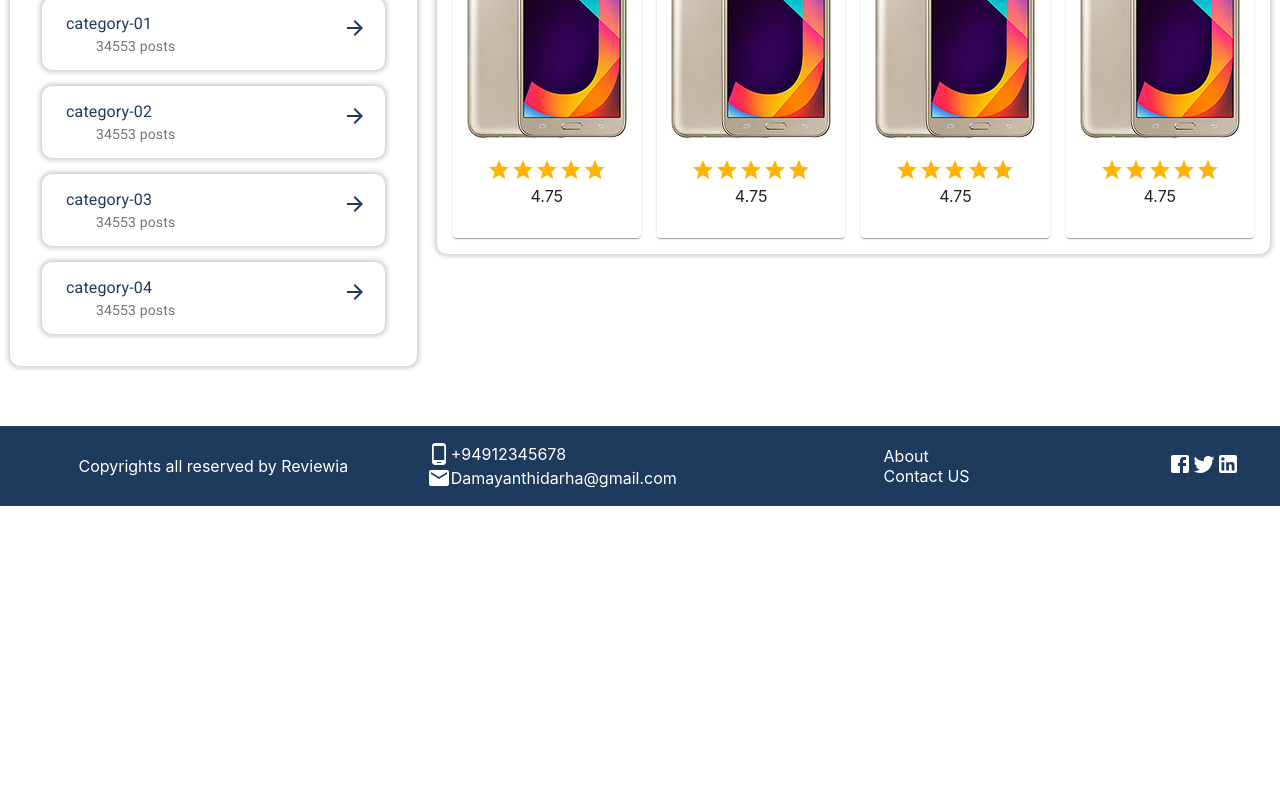
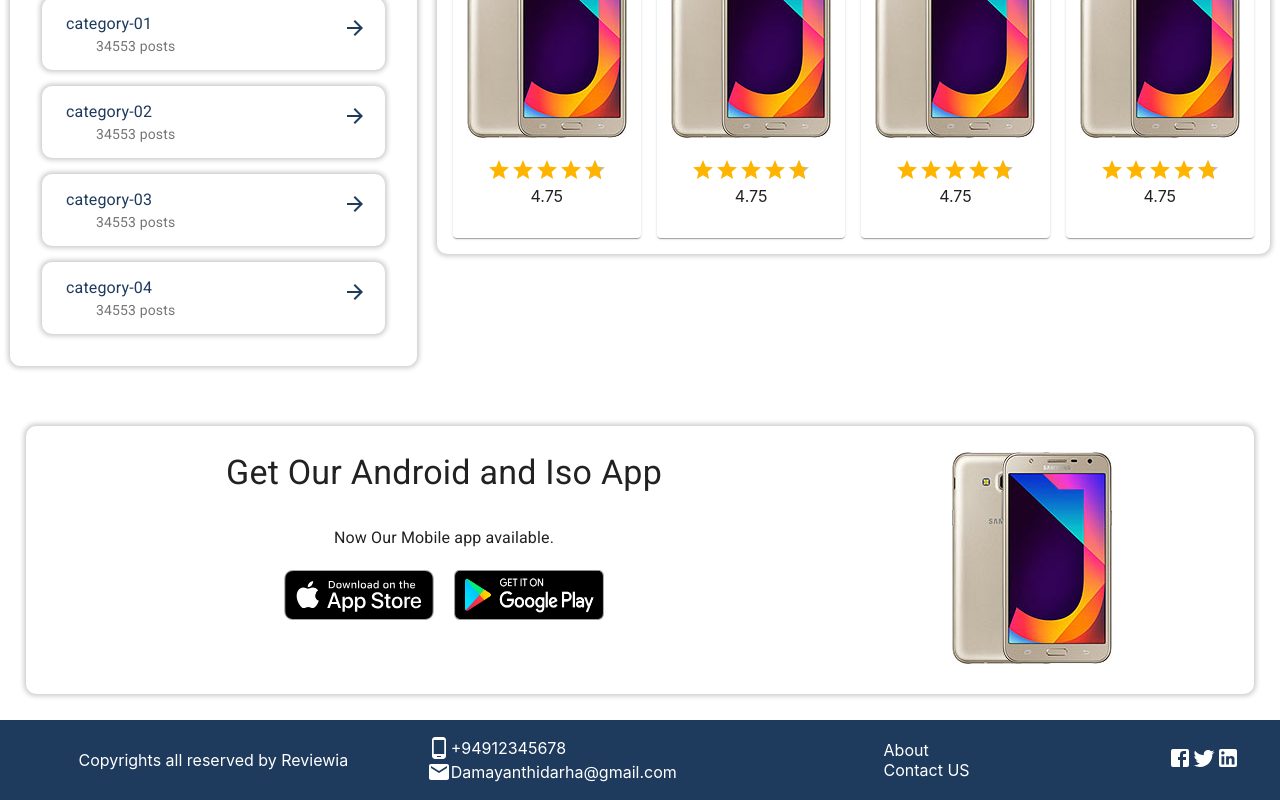
Before and after one commit to dev-stream-lk/reviewia, a React (Create React App) app: page / in a window 1280 px wide. Shown: the part 906-1706 px from the top of the page. Before the commit the page ends 1412 px from the top, so only its background shows below. Built offline with nearby package versions, Linux system fonts and the light colour scheme; the HTML template or start-up script is replaced by a standard one.

Commit message:
start develop productList

```diff
--- a/src/App.css
+++ b/src/App.css
@@ -28,6 +28,10 @@
     color: #61dafb;
 }
 
+.content {
+    min-height: 75vh !important;
+}
+
 @keyframes App-logo-spin {
     from {
         transform: rotate(0deg);
--- a/src/components/Footer.js
+++ b/src/components/Footer.js
@@ -11,6 +11,7 @@ const useStyles = makeStyles( theme => ({
         backgroundColor: theme.palette.primary.main,
         color: "white",
         minHeight: 80,
+        zIndex: theme.zIndex.drawer+1
     },
     footerContactDetails:{
         [theme.breakpoints.down("sm")]:{
@@ -58,7 +59,7 @@ export default function Footer() {
     const classes = useStyles();
 
     return (
-        <Grid container alignItems="center"  className={classes.footer}>
+        <Grid container alignItems="center" id="footer"  className={classes.footer}>
             <Grid item xs={12} md={4} className={classes.footerItemSection}>
                 <p>Copyrights all reserved by Reviewia</p>
             </Grid>
--- a/src/components/Header.js
+++ b/src/components/Header.js
@@ -27,8 +27,12 @@ import ArrowForwardIosIcon from '@material-ui/icons/ArrowForwardIos';
 
 const useStyles = makeStyles((theme) => ({
 
+  appBar:{
+    zIndex: theme.zIndex.drawer + 1,
+  },
+
   getHeaderPadding:{
-    minHeight: theme.mixins.toolbar.minHeight
+    padding:theme.mixins.toolbar.minHeight/2
   },
 
   getPadding: {
@@ -154,7 +158,7 @@ export default function Header() {
   return (
     <>
       <div className={classes.getHeaderPadding}></div>
-      <AppBar>
+      <AppBar className={classes.appBar} id="header">
         <Toolbar>
           <div style={{ width: 50, height: 50, backgroundColor: "grey" }}></div>
           <div className={classes.getPadding}></div>
--- a/src/components/basic/Checkbox.js
+++ b/src/components/basic/Checkbox.js
@@ -15,7 +15,7 @@ const convertToDefaultEventPara = (name, value) => ({
 export default function Checkbox(props) {
 
     const classes = useStyles();
-    const {name, label,value, onChange, className=null, ...others} = props;
+    const {name, label,value, onChange=(t) => {return}, className=null, ...others} = props;
 
     return (
         <FormControl className={className}>
--- a/src/pages/HomePage.js
+++ b/src/pages/HomePage.js
@@ -8,6 +8,8 @@ import Footer from '../components/Footer';
 import Phone from '../static/img/j7.jpg';
 import Rating from '@material-ui/lab/Rating';
 import ArrowForwardIcon from '@material-ui/icons/ArrowForward';
+import AppleStore from '../static/img/getAppleStore.svg';
+import PlayStore from '../static/img/getPlayStore.png';
 
 const useStyles = makeStyles( theme => ({
     headSection:{
@@ -69,6 +71,34 @@ const useStyles = makeStyles( theme => ({
     },
     divClassName:{
         padding: theme.spacing(1)
+    },
+    getAppImageSection:{
+        [ theme.breakpoints.down("xs")]:{
+            width:"90%",
+            position: "absolute",
+            display: "flex",
+            justifyContent:"center",
+            opacity:0.3,
+            "& img":{
+                height:150,
+                zIndex:-5,
+            }
+        }
+    },
+    getOurAppImages:{
+        marginTop: theme.spacing(1),
+        display:"flex",
+        alignItems:"center",
+        justifyContent:"center",
+        "& img":{
+            width:150,
+            height: 50,
+            margin:10,
+            zIndex:5,
+        }
+    },
+    getAppPaperBox:{
+        padding: `${theme.spacing(0)}px ${theme.spacing(2)}px ${theme.spacing(2)}px ${theme.spacing(2)}px`
     }
 }))
 
@@ -212,6 +242,28 @@ export default function HomePage() {
 
             {/* End Trending section */}
 
+            {/* Start get our app */}
+            <Controls.Paper boxClassName={classes.getAppPaperBox}>
+                <Grid container style={{padding:10}}>
+                    <Grid item xs={12} sm={8} >
+                        <Typography variant="h4" component="div">
+                            Get Our Android and Iso App
+                        </Typography>
+                        <Typography variant="subtitle1" component="div" style={{marginTop:30}}>
+                            Now Our Mobile app available.
+                        </Typography>
+                        <div className={classes.getOurAppImages}>
+                            <img src={AppleStore}  />
+                            <img src={PlayStore}   />
+                        </div>
+                    </Grid>
+                    <Grid item xs={12} sm={4} className={classes.getAppImageSection}>
+                        <img src={Phone} />
+                    </Grid>
+                </Grid>
+            </Controls.Paper>
+
+            {/* End get our app */}
             <Footer></Footer>
         </div>
     )
--- a/src/pages/Login.js
+++ b/src/pages/Login.js
@@ -15,7 +15,10 @@ import {validateUserName, validatePassword, validateEmail} from '../components/V
 const useStyles = makeStyles( theme => ({
 
     wrapper:{
-        padding: theme.spacing(5)
+        padding: theme.spacing(0),
+        [ theme.breakpoints.up("md")]:{
+            padding: theme.spacing(5)
+        }
     },
 
     paper: {
@@ -262,9 +265,10 @@ export default function Login() {
 
     return (
         <Grid container>
-            <Grid item xs={5}>
+            <Grid item xs={1} sm></Grid>
+            <Grid item xs={0} md={5}>
             </Grid>
-            <Grid item xs={7} className={classes.wrapper}>
+            <Grid item xs={12} sm={10} md={7} className={classes.wrapper}>
                 <Controls.Paper className={classes.paper} divClassName={classes.paperDiv}>
                     <Grid container alignItems="center">
                         <Grid item xs={6} style={selected===0 ? {backgroundColor:"#236CC7"}: {boxShadow:"0px 2px 2px 1px rgba(0,0,0,0.21)",}}>
@@ -310,6 +314,7 @@ export default function Login() {
                     </Grid>
                 </Controls.Paper>
             </Grid>
+            <Grid item xs={1} sm></Grid>
         </Grid>
     )
 }
--- /dev/null
+++ b/src/pages/ProductList.js
@@ -0,0 +1,141 @@
+import { Collapse, FormControlLabel, FormGroup, List, ListItem, Menu, MenuList, Typography } from '@material-ui/core';
+import { Drawer } from '@material-ui/core';
+import { MenuItem } from '@material-ui/core';
+import { Grid, makeStyles } from '@material-ui/core';
+import Rating from '@material-ui/lab/Rating';
+import React, { useState } from 'react';
+import Controls from '../components/Controls';
+import Footer from '../components/Footer';
+import Header from '../components/Header';
+import { useForm ,Form } from '../components/useForm';
+
+const drawerWidth = 280;
+
+const useStyles = makeStyles( theme => ({
+    wrapper:{
+        minHeight: "50vh",
+        marginTop: theme.spacing(5)
+    },
+    filteringSection:{
+        width:300
+    },
+    filterTypo:{
+        width: "100%",
+        cursor:"pointer"
+    },
+    productListSection:{
+        width: `calc(100% - ${drawerWidth}px)`
+    },
+    filterForm:{
+        padding:0
+    },
+    filterMenuItem:{
+        display:"flex",
+        flexDirection:"column",
+    },
+    drawer: {
+        width: drawerWidth,
+        flexShrink: 0
+      },
+      drawerPaper: {
+        paddingTop: theme.spacing(5),
+        width: drawerWidth,
+        marginTop: theme.mixins.toolbar.minHeight,
+        marginBottom: 100,
+      },
+}));
+
+
+const FiltersMenu = (props) => {
+
+    const classes = useStyles();
+    const [handleCollapseByRating, setHandleCollapseByRating] = useState(false);
+    const [byRating, setByRating] = useState(0);
+    const [handleCollapseByCategory, setHandleCollapseByCategory] = useState(false);
+    const [byCategory, setByCategory] = useState(0);
+
+    return (
+        <List>
+            <ListItem disableRipple={false} className={classes.filterMenuItem}>
+                <Grid container>
+                    <Typography variant="subtitle1" component="div" className={classes.filterTypo} onClick={() => setHandleCollapseByRating(!handleCollapseByRating)}>
+                        By Rating
+                    </Typography>
+                </Grid>
+                <Grid container>
+                    <Collapse in={handleCollapseByRating} timeout="auto">
+                        <Rating
+                            value={byRating}
+                            name="byRating"
+                            precision={0.25}
+                            onChange={ (e,value) => setByRating(value)}
+                        >
+
+                        </Rating>
+                    </Collapse>
+                </Grid>
+            </ListItem>
+
+            {/* Start ByCategory */}
+            <ListItem disableRipple={false} className={classes.filterMenuItem}>
+                <Grid container>
+                    <Typography variant="subtitle1" component="div" className={classes.filterTypo} onClick={() => setHandleCollapseByCategory(!handleCollapseByCategory)}>
+                        By Category
+                    </Typography>
+                </Grid>
+                <Grid container>
+                    <Collapse in={handleCollapseByCategory} timeout="auto">
+                    <FormGroup>
+                        <FormControlLabel
+                            control={<Controls.Checkbox checked={false}  name="electronics" />}
+                            label="Electronics"
+                        />
+                        <FormControlLabel
+                            control={<Controls.Checkbox checked={true}  name="vehicles" />}
+                            label="Vehicles"
+                        />
+                        <FormControlLabel
+                            control={<Controls.Checkbox checked={false}  name="others" />}
+                            label="Others"
+                        />
+                        </FormGroup>
+                    </Collapse>
+                </Grid>
+            </ListItem>
+            {/* End Bycategory */}
+        </List>
+    )
+}
+
+
+export default function ProductList() {
+
+    const classes = useStyles();
+
+    return (
+        <>
+        <Header></Header>
+            <Grid container className={`${classes.wrapper} content`}>
+                <Drawer
+                    className={classes.drawer}
+                    variant="permanent"
+                    classes={{
+                        paper: classes.drawerPaper,
+                    }}
+                >
+                    <Typography variant="h5" component="div">
+                        Filter Products
+                    </Typography>
+                    <Form className={classes.filterForm}>
+                        <FiltersMenu/>
+                    </Form>
+                </Drawer>
+                <div className={classes.productListSection}>
+                    <Controls.Paper>
+                    </Controls.Paper>
+                </div>
+            </Grid>
+        <Footer></Footer>
+        </>
+    )
+}
--- a/src/pages/UserForm.js
+++ b/src/pages/UserForm.js
@@ -6,6 +6,7 @@ import Login from './Login';
 import HomePage from './HomePage';
 import Footer from '../components/Footer';
 import Controls from '../components/Controls';
+import ProductList from './ProductList';
 
 export default function UserForm() {
     return (
@@ -13,6 +14,7 @@ export default function UserForm() {
                 {/* <Header></Header> */}
                 {/* <Login></Login> */}
                 <HomePage></HomePage>
+                {/* <ProductList></ProductList> */}
         </Grid>
 
     )
```
Also changed, not shown: src/static/img/getAppleStore.svg (added), src/static/img/getPlayStore.png (added).
